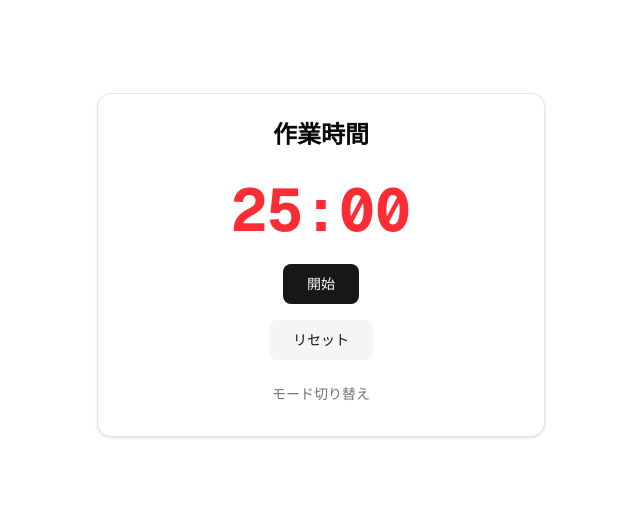
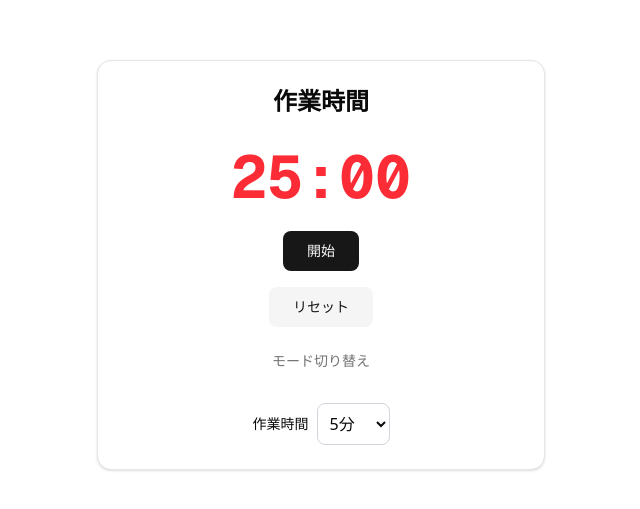
Before and after one commit to Ryo04k/pomodoro-timer, a Next.js app: page / in a window 1280 px wide. Shown: the part 135-644 px from the top of the page, without its empty margins (319-959 px from the left). Built offline with nearby package versions, Linux system fonts and the light colour scheme.

Commit message:
作業時間を追加

```diff
--- a/src/components/TimerApp.tsx
+++ b/src/components/TimerApp.tsx
@@ -1,5 +1,5 @@
 "use client";
-import { Card, CardContent, CardHeader, CardTitle } from "@/components/ui/card";
+import { Card, CardContent, CardHeader, CardTitle, CardFooter } from "@/components/ui/card";
 import TimerDisplay from "./TimerDisplay";
 import Controls from "./Controls";
 import MetadataUpdater from "./MetadataUpdater";
@@ -13,8 +13,11 @@
   // タイマーの実行状態を管理するstate
   const [isRunning, setIsRunning] = useState(false);
 
+  // 作業時間を管理する状態変数
+  const [workDuration, setWorkDuration] = useState(25);
+
   // タイマーの残り時間を保持する状態変数
-  const [timeLeft, setTimeLeft] = useState({ minutes: 25, seconds: 0 });
+  const [timeLeft, setTimeLeft] = useState({ minutes: workDuration, seconds: 0 });
 
   // モードの状態を管理する変数
   const [mode, setMode] = useState<Mode>("work");
@@ -28,7 +31,7 @@
     // モードに応じてタイマーの時間をリセット
     // 作業モードなら25分、休憩モードなら5分
     setTimeLeft({
-      minutes: newMode === "work" ? 25 : 5,
+      minutes: newMode === "work" ? workDuration : 5,
       seconds: 0,
     });
 
@@ -44,7 +47,7 @@
   // リセットボタンのハンドラ
   const handleReset = () => {
     setIsRunning(false);
-    setTimeLeft({ minutes: mode === "work" ? 25 : 5, seconds: 0 });
+    setTimeLeft({ minutes: mode === "work" ? workDuration : 5, seconds: 0 });
   };
 
   useEffect(() => {
@@ -100,6 +103,26 @@
             isRunning={isRunning}
           />
         </CardContent>
+        <CardFooter className="flex justify-center gap-2 items-center">
+          <label className="text-sm font-medium">作業時間</label>
+          <select
+            value={workDuration}
+            onChange={(e) => {
+              const newDuration = parseInt(e.target.value);
+              setWorkDuration(newDuration);
+              if (mode === "work" && !isRunning) {
+                setTimeLeft({ minutes: newDuration, seconds: 0 });
+              }
+            }}
+            className="p-2 border border-gray-300 rounded-md focus:outline-none focus:ring-2 focus:ring-blue-500"
+          >
+            {[5, 10, 15, 30, 45, 60].map((minutes) => (
+              <option key={minutes} value={minutes}>
+                {minutes}分
+              </option>
+            ))}
+          </select>
+        </CardFooter>
         <MetadataUpdater minutes={timeLeft.minutes} seconds={timeLeft.seconds} mode={mode} />
       </Card>
     </div>
```
